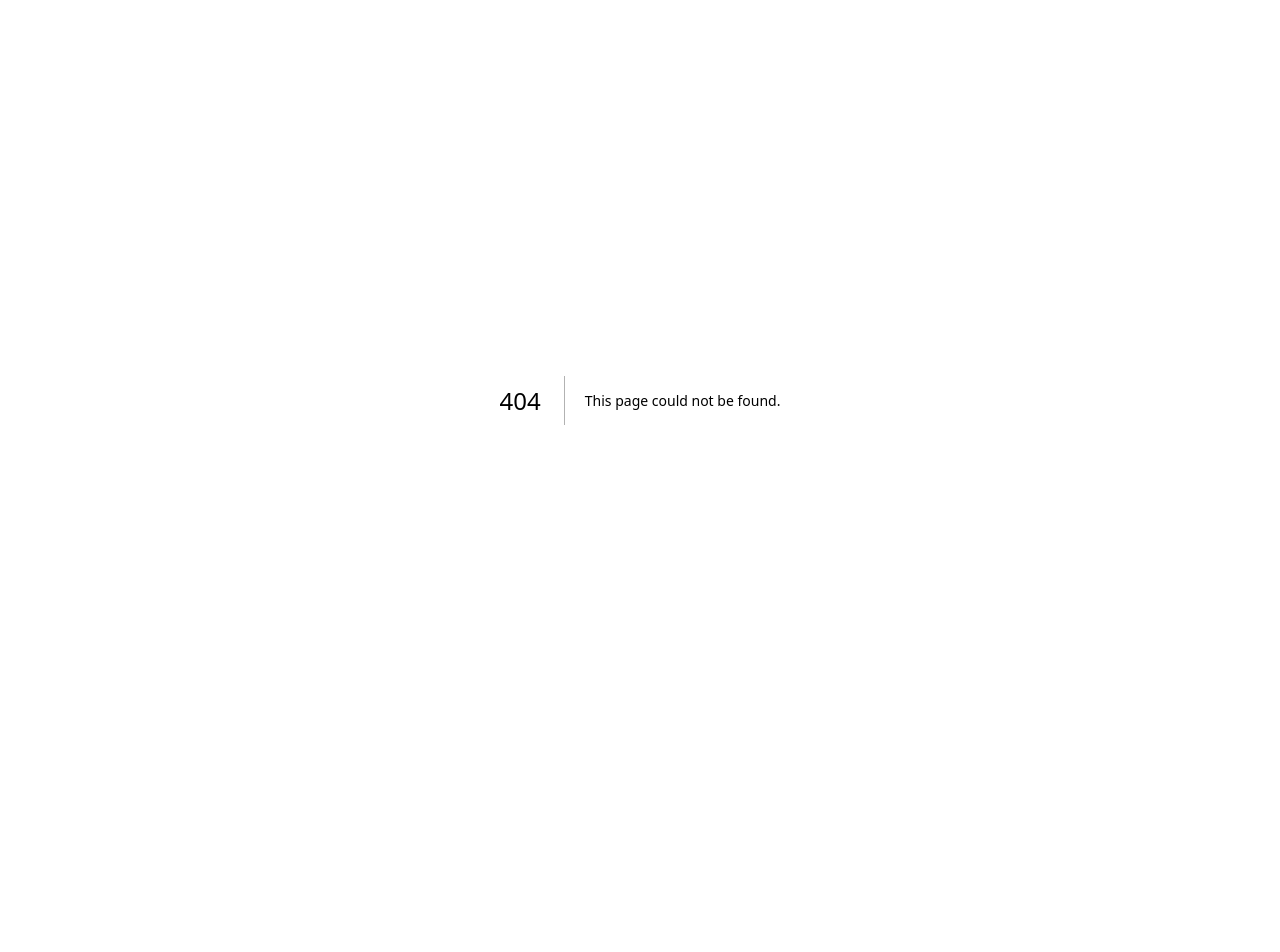
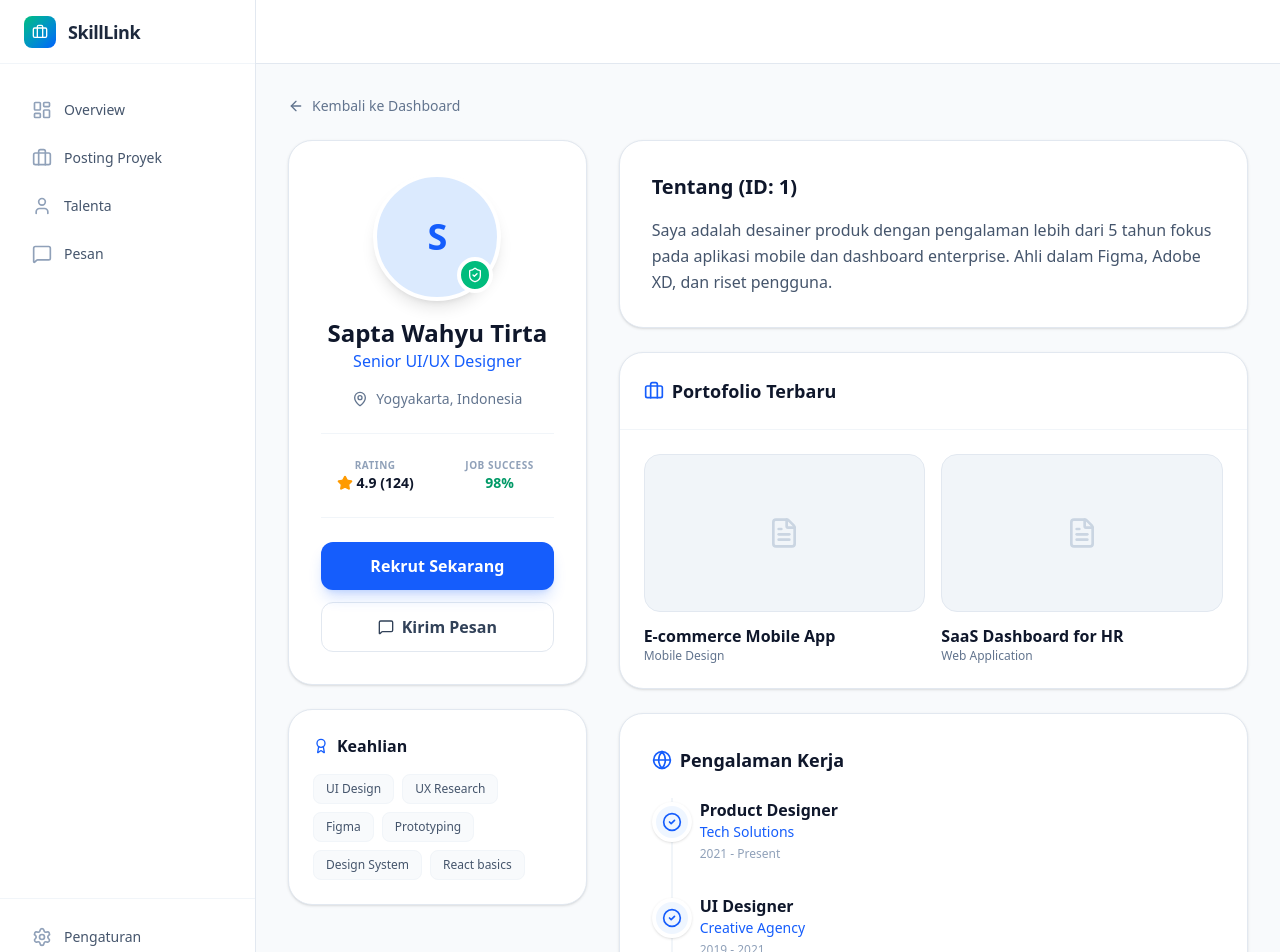
Before and after one commit to KodingMulu/SkillLink, a Next.js app in the folder web/: page /dashboard/client/applicants/1 in a window 1280 px wide. Before the commit this address had no page. Shown: the top 952 px of the page. Before the commit the page ends 800 px from the top, so only its background shows below. Built offline with nearby package versions, Linux system fonts and the light colour scheme.

Commit message:
feat: implementasi halaman detail pelamar dengan dynamic routing [id]

```diff
--- /dev/null
+++ b/web/src/app/dashboard/client/applicants/[id]/page.tsx
@@ -0,0 +1,156 @@
+'use client';
+
+import { use } from 'react'; // Impor use untuk menangani params di Client Component
+import DashboardLayout from "../../../DashboardLayout";
+import {
+  ArrowLeft, MapPin, Star, ShieldCheck,
+  FileText, CheckCircle2, MessageSquare,
+  Award, Briefcase, Globe
+} from "lucide-react";
+import Link from "next/link";
+
+// Tambahkan tipe params jika menggunakan TypeScript, atau biarkan jika JS
+export default function ApplicantDetail({ params }: { params: Promise<{ id: string }> }) {
+  // Unwraps params menggunakan React.use() sesuai standar Next.js terbaru
+  const resolvedParams = use(params);
+  const applicantId = resolvedParams.id;
+
+  // Data dummy tetap sama
+  const applicant = {
+    name: "Sapta Wahyu Tirta",
+    role: "Senior UI/UX Designer",
+    location: "Yogyakarta, Indonesia",
+    rating: 4.9,
+    reviews: 124,
+    hourlyRate: "Rp 150.000",
+    successRate: 98,
+    bio: "Saya adalah desainer produk dengan pengalaman lebih dari 5 tahun fokus pada aplikasi mobile dan dashboard enterprise. Ahli dalam Figma, Adobe XD, dan riset pengguna.",
+    skills: ["UI Design", "UX Research", "Figma", "Prototyping", "Design System", "React basics"],
+    experience: [
+      { company: "Tech Solutions", role: "Product Designer", period: "2021 - Present" },
+      { company: "Creative Agency", role: "UI Designer", period: "2019 - 2021" }
+    ],
+    portfolio: [
+      { title: "E-commerce Mobile App", category: "Mobile Design" },
+      { title: "SaaS Dashboard for HR", category: "Web Application" }
+    ]
+  };
+
+  return (
+    <DashboardLayout role="client">
+      {/* Tombol Kembali - Diperbaiki link-nya ke dashboard client */}
+      <Link href="/dashboard/client" className="flex items-center gap-2 text-slate-500 hover:text-blue-600 transition-colors mb-6 group">
+        <ArrowLeft className="w-4 h-4 group-hover:-translate-x-1 transition-transform" />
+        <span className="text-sm font-medium">Kembali ke Dashboard</span>
+      </Link>
+
+      <div className="grid grid-cols-1 lg:grid-cols-3 gap-8">
+        {/* KOLOM KIRI */}
+        <div className="lg:col-span-1 space-y-6">
+          <section className="bg-white rounded-3xl border border-slate-200 p-8 text-center shadow-sm">
+            <div className="relative w-32 h-32 mx-auto mb-4">
+              <div className="w-full h-full rounded-full bg-blue-100 flex items-center justify-center text-4xl font-bold text-blue-600 border-4 border-white shadow-lg">
+                {applicant.name.charAt(0)}
+              </div>
+              <div className="absolute bottom-2 right-2 bg-emerald-500 p-1.5 rounded-full border-4 border-white">
+                <ShieldCheck className="w-4 h-4 text-white" />
+              </div>
+            </div>
+
+            <h1 className="text-2xl font-bold text-slate-900">{applicant.name}</h1>
+            <p className="text-blue-600 font-medium mb-4">{applicant.role}</p>
+
+            <div className="flex items-center justify-center gap-2 text-slate-500 text-sm mb-6">
+              <MapPin className="w-4 h-4" />
+              {applicant.location}
+            </div>
+
+            <div className="grid grid-cols-2 gap-4 py-6 border-y border-slate-100 mb-6">
+              <div>
+                <p className="text-[10px] text-slate-400 uppercase font-bold tracking-wider">Rating</p>
+                <div className="flex items-center justify-center gap-1 text-slate-900 font-bold text-sm">
+                  <Star className="w-4 h-4 text-amber-500 fill-amber-500" />
+                  {applicant.rating} ({applicant.reviews})
+                </div>
+              </div>
+              <div>
+                <p className="text-[10px] text-slate-400 uppercase font-bold tracking-wider">Job Success</p>
+                <p className="text-sm font-bold text-emerald-600">{applicant.successRate}%</p>
+              </div>
+            </div>
+
+            <div className="space-y-3">
+              <button className="w-full bg-blue-600 hover:bg-blue-700 text-white py-3 rounded-xl font-bold transition-all shadow-lg shadow-blue-600/20">
+                Rekrut Sekarang
+              </button>
+              <button className="w-full bg-white border border-slate-200 text-slate-700 py-3 rounded-xl font-bold hover:bg-slate-50 transition-all flex items-center justify-center gap-2">
+                <MessageSquare className="w-4 h-4" />
+                Kirim Pesan
+              </button>
+            </div>
+          </section>
+
+          <section className="bg-white rounded-3xl border border-slate-200 p-6 shadow-sm">
+            <h3 className="font-bold text-slate-900 mb-4 flex items-center gap-2">
+              <Award className="w-4 h-4 text-blue-600" /> Keahlian
+            </h3>
+            <div className="flex flex-wrap gap-2">
+              {applicant.skills.map((skill) => (
+                <span key={skill} className="bg-slate-50 text-slate-600 px-3 py-1.5 rounded-lg text-xs font-medium border border-slate-100">
+                  {skill}
+                </span>
+              ))}
+            </div>
+          </section>
+        </div>
+
+        {/* KOLOM KANAN */}
+        <div className="lg:col-span-2 space-y-6">
+          <section className="bg-white rounded-3xl border border-slate-200 p-8 shadow-sm">
+            <h2 className="text-xl font-bold text-slate-900 mb-4">Tentang (ID: {applicantId})</h2>
+            <p className="text-slate-600 leading-relaxed">{applicant.bio}</p>
+          </section>
+
+          <section className="bg-white rounded-3xl border border-slate-200 overflow-hidden shadow-sm">
+            <div className="p-6 border-b border-slate-100 flex justify-between items-center">
+              <h2 className="text-lg font-bold text-slate-900 flex items-center gap-2">
+                <Briefcase className="w-5 h-5 text-blue-600" /> Portofolio Terbaru
+              </h2>
+            </div>
+            <div className="grid grid-cols-1 md:grid-cols-2 gap-4 p-6">
+              {applicant.portfolio.map((item, idx) => (
+                <div key={idx} className="group cursor-pointer">
+                  <div className="aspect-video bg-slate-100 rounded-2xl mb-3 overflow-hidden border border-slate-200 relative flex items-center justify-center">
+                    <FileText className="w-8 h-8 text-slate-300 group-hover:scale-110 transition-transform" />
+                  </div>
+                  <h4 className="font-bold text-slate-900 group-hover:text-blue-600 transition-colors">{item.title}</h4>
+                  <p className="text-xs text-slate-500">{item.category}</p>
+                </div>
+              ))}
+            </div>
+          </section>
+
+          <section className="bg-white rounded-3xl border border-slate-200 p-8 shadow-sm">
+            <h2 className="text-lg font-bold text-slate-900 mb-6 flex items-center gap-2">
+               <Globe className="w-5 h-5 text-blue-600" /> Pengalaman Kerja
+            </h2>
+            <div className="space-y-8 relative before:absolute before:inset-0 before:ml-5 before:-translate-x-px before:h-full before:w-0.5 before:bg-slate-100">
+              {applicant.experience.map((exp, idx) => (
+                <div key={idx} className="relative pl-12">
+                  <div className="absolute left-0 mt-1 w-10 h-10 rounded-full bg-blue-50 border-4 border-white flex items-center justify-center text-blue-600 z-10 shadow-sm">
+                    <CheckCircle2 className="w-5 h-5" />
+                  </div>
+                  <div>
+                    <h4 className="font-bold text-slate-900">{exp.role}</h4>
+                    <p className="text-sm text-blue-600 font-medium mb-1">{exp.company}</p>
+                    <p className="text-xs text-slate-400">{exp.period}</p>
+                  </div>
+                </div>
+              ))}
+            </div>
+          </section>
+        </div>
+      </div>
+    </DashboardLayout>
+  );
+}
```
